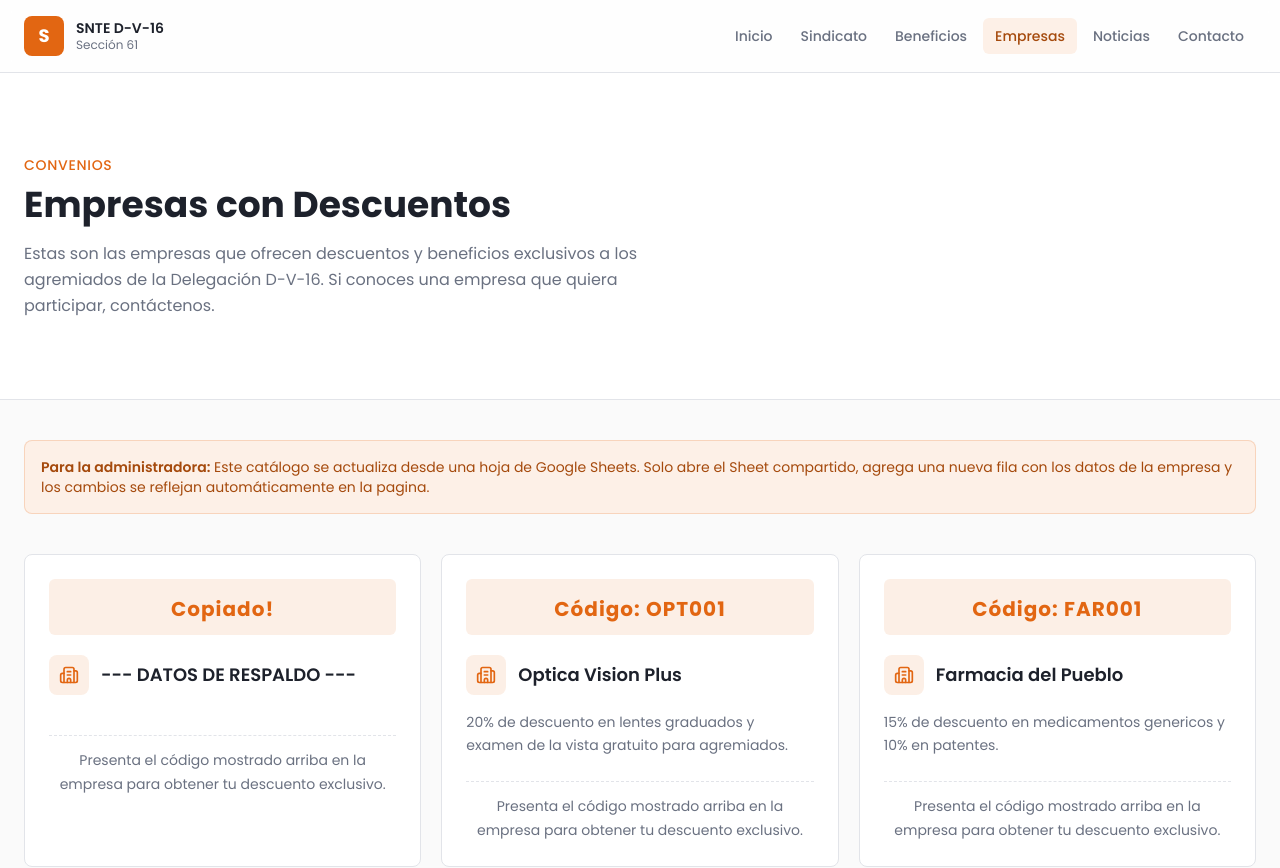
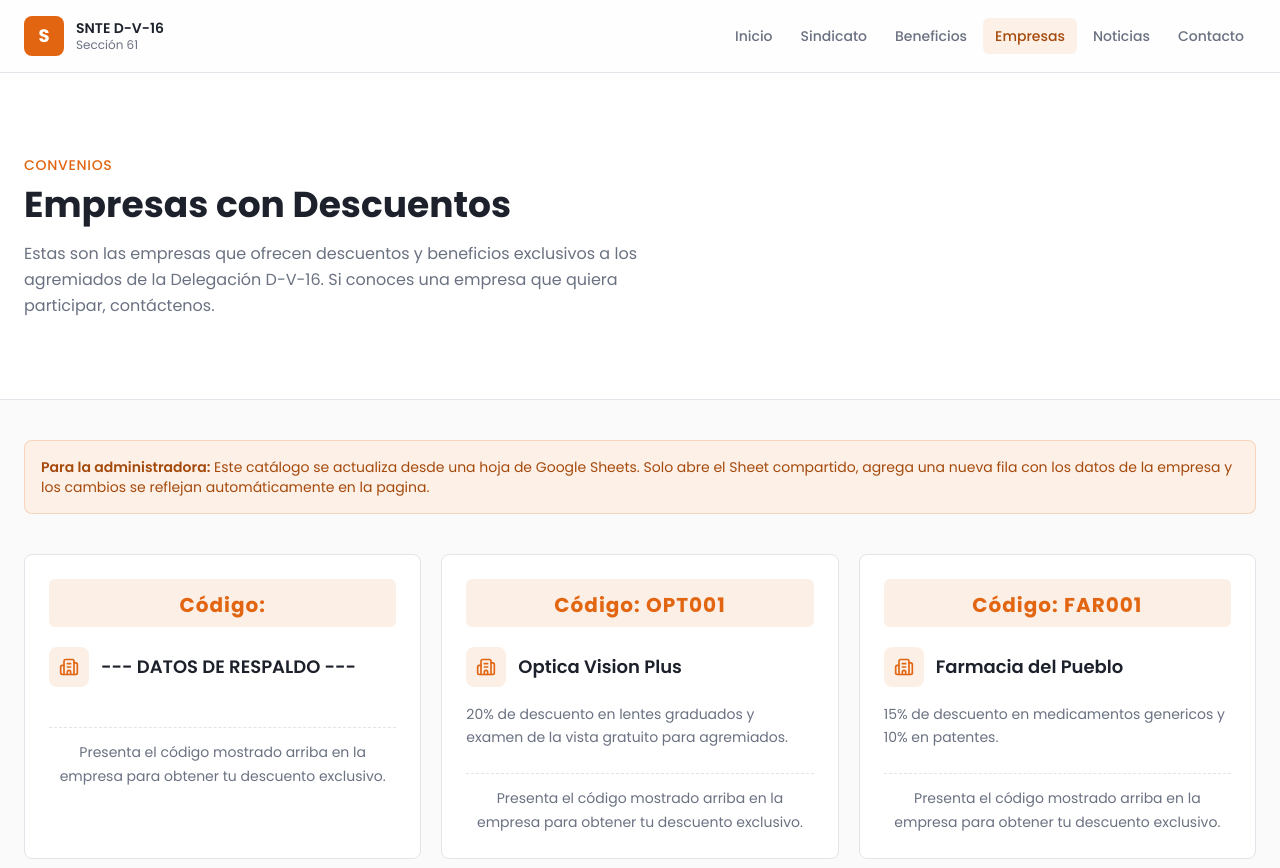
Before and after one commit to Jesuscodes555/Proyecto_SNTE_16, a Next.js app: page /empresas in a window 1280 px wide. Shown: the top 868 px of the page. Built offline with nearby package versions, Linux system fonts and the light colour scheme.

Commit message:
Coreccion boton copiado

```diff
--- a/app/empresas/EmpresasClient.tsx
+++ b/app/empresas/EmpresasClient.tsx
@@ -13,6 +13,9 @@
 import { Building2, Phone, MapPin } from "lucide-react";
 import type { Empresa } from "@/lib/google-sheets";
 import { useState } from "react";
+import { toast } from "sonner";
+import { CheckCircle } from "lucide-react";
+
 
 // Componente principal de la pagina (Server Component asíncrono)
 // Tiene una parte asíncrona porque necesita esperar los datos de Google Sheets
@@ -22,7 +25,6 @@ export default function EmpresasClient({
   initialEmpresas: Empresa[];
 }) {
   const empresas = initialEmpresas; // Si no hay datos, usamos arreglo vacío para evitar errores
-  const [copiado, setCopiado] = useState(""); // Estado para mostrar mensaje de "copiado" temporalmente
   const [mostrarToast, setMostrarToast] = useState(false);
   return (
     <>
@@ -68,16 +70,15 @@ export default function EmpresasClient({
               <div
                 onClick={() => {
                   navigator.clipboard.writeText(empresa.codigo)
-                  setMostrarToast(true)
-                  setTimeout(() => { setMostrarToast(false)}, 800);
+                  toast.success("Código copiado correctamente" ,{
+                    icon: <CheckCircle className="h-4 w-4"/>
+                  })
                 }}
-                className="mb-5 cursor-pointer select-none rounded-md bg-primary/10 px-3 py-3 text-center transition hover:bg-primary/20"
+                className="mb-5 cursor-pointer select-none rounded-md bg-primary/10 px-3 py-2 text-center transition hover:bg-primary/20 active:scale-95"
                 title="Haz clic para copiar el código al portapapeles"
               >
                 <p className="mt-1 text-xl font-bold  tracking-wider text-primary">
-                  {copiado === empresa.codigo
-                    ? "Copiado!"
-                    : `Código: ${empresa.codigo}`}
+                  Código: {empresa.codigo}
                 </p>
               </div>
               {/* Icono + nombre */}
@@ -103,13 +104,6 @@ export default function EmpresasClient({
           ))}
         </div>
       </section>
-      {/* Toast para copiar código*/ }
-      { mostrarToast && (
-        <div className="fixed bottom-6 left-1/2 z-50 -translate-x-1/2 rounded-md bg-primary px-4 py-2 text-sm text-white shadow-lg animate-fade-in">
-          Codigo Copiado
-        </div>
-      )
-      }
     </>
   );
 }
--- a/app/layout.tsx
+++ b/app/layout.tsx
@@ -15,6 +15,7 @@ import { Poppins } from "next/font/google" // Fuente tipográfica de Google
 import "./globals.css" // Estilos globales (colores, tokens de diseño)
 import { Navbar } from "@/components/navbar" // Barra de navegación
 import { Footer } from "@/components/footer" // Pie de pagina
+import { Toaster } from "sonner";
 
 // Configuration de la fuente Poppins con los pesos que usamos
 // La variable CSS --font-poppins permite usarla en Tailwind
@@ -54,6 +55,11 @@ export default function RootLayout({
         <main>{children}</main>
         {/* Footer se muestra abajo en todas las paginas */}
         <Footer />
+        {/* Toast */}
+        <Toaster
+          position="top-center"
+          richColors
+          duration={2000}/>
       </body>
     </html>
   )
--- a/package.json
+++ b/package.json
@@ -53,7 +53,7 @@
     "react-hook-form": "^7.54.1",
     "react-resizable-panels": "^2.1.7",
     "recharts": "2.15.0",
-    "sonner": "^1.7.1",
+    "sonner": "^1.7.4",
     "tailwind-merge": "^2.5.5",
     "tailwindcss-animate": "^1.0.7",
     "vaul": "^1.1.2",
```
Also changed, not shown: 1 other file (tests, documents, lock files or other folders).
